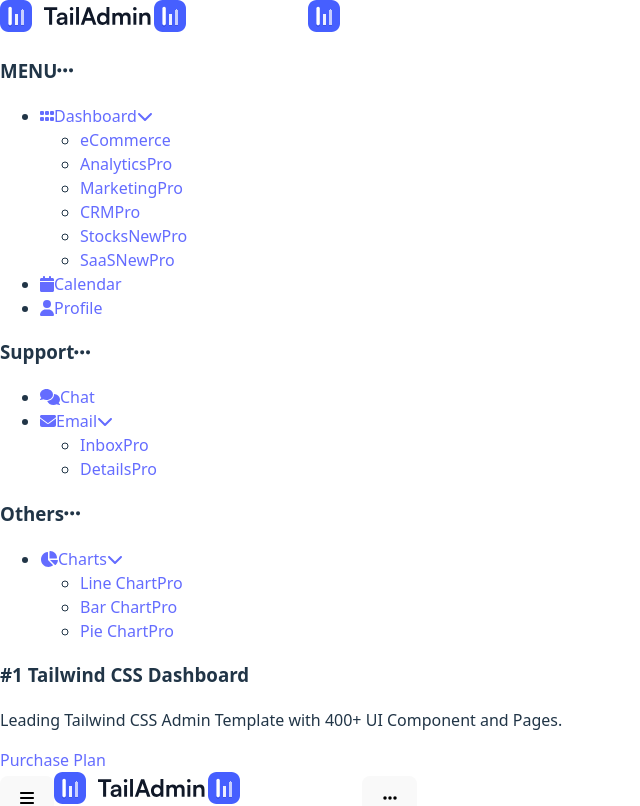
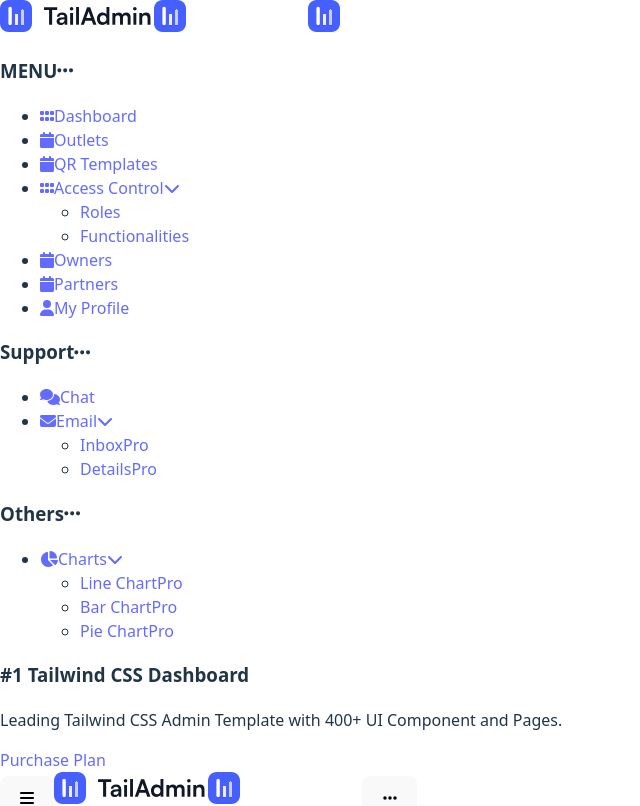
Before and after one commit to Sugatraj/MM-Admin-Dashboard-V2, a React (Vite) app: page /view-outlet in a window 1280 px wide. Shown: the top 806 px of the page, without its empty margins (0-640 px from the left). Built offline with nearby package versions, Linux system fonts and the light colour scheme; the HTML template or start-up script is replaced by a standard one.

Commit message:
Refactor Sidebar component: update menu structure and item paths for improved navigation and clarity. Enhance layout consistency by standardizing JSX formatting and icon usage across menu items.

```diff
--- a/src/components/Sidebar.jsx
+++ b/src/components/Sidebar.jsx
@@ -1,6 +1,6 @@
-import React, { useState } from 'react';
-import { Link } from 'react-router-dom';
-import { FontAwesomeIcon } from '@fortawesome/react-fontawesome';
+import React, { useState } from "react";
+import { Link } from "react-router-dom";
+import { FontAwesomeIcon } from "@fortawesome/react-fontawesome";
 import {
   faGrip,
   faCalendar,
@@ -16,83 +16,124 @@
   faEnvelope,
   faFileInvoice,
   faEllipsis,
-  faChevronDown
-} from '@fortawesome/free-solid-svg-icons';
+  faChevronDown,
+} from "@fortawesome/free-solid-svg-icons";
 
 // Import your logo images
-import logoLight from '../assets/images/logo/logo.svg';
-import logoDark from '../assets/images/logo/logo-dark.svg';
-import logoIcon from '../assets/images/logo/logo-icon.svg';
+import logoLight from "../assets/images/logo/logo.svg";
+import logoDark from "../assets/images/logo/logo-dark.svg";
+import logoIcon from "../assets/images/logo/logo-icon.svg";
 
 const menuData = {
   MENU: [
+    // {
+    //   title: 'Dashboard',
+    //   icon: faGrip,
+    //   items: [
+    //     { name: 'eCommerce', path: '/', id: 'ecommerce' },
+    //     { name: 'Analytics', path: '/analytics', id: 'analytics', pro: true },
+    //     { name: 'Marketing', path: '/marketing', id: 'marketing', pro: true },
+    //     { name: 'CRM', path: '/crm', id: 'crm', pro: true },
+    //     { name: 'Stocks', path: '/stocks', id: 'stocks', pro: true, new: true },
+    //     { name: 'SaaS', path: '/saas', id: 'saas', pro: true, new: true }
+    //   ]
+    // },
     {
-      title: 'Dashboard',
+      title: "Dashboard",
+      path: "/dashboard",
+      id: "dashboard",
+      icon: faGrip,
+    },
+    {
+      title: "Outlets",
+      path: "/outlets",
+      id: "outlets",
+      icon: faCalendar,
+    },
+    {
+      title: "QR Templates",
+      path: "/qr-templates",
+      id: "qr-templates",
+      icon: faCalendar,
+    },
+    {
+      title: "Access Control",
       icon: faGrip,
       items: [
-        { name: 'eCommerce', path: '/', id: 'ecommerce' },
-        { name: 'Analytics', path: '/analytics', id: 'analytics', pro: true },
-        { name: 'Marketing', path: '/marketing', id: 'marketing', pro: true },
-        { name: 'CRM', path: '/crm', id: 'crm', pro: true },
-        { name: 'Stocks', path: '/stocks', id: 'stocks', pro: true, new: true },
-        { name: 'SaaS', path: '/saas', id: 'saas', pro: true, new: true }
-      ]
+        { name: "Roles", path: "/", id: "ecommerce" },
+        { name: "Functionalities", path: "/analytics", id: "analytics" },
+      ],
     },
     {
-      title: 'Calendar',
-      path: '/calendar',
-      id: 'calendar',
-      icon: faCalendar
+      title: "Owners",
+      path: "/owners",
+      id: "owners",
+      icon: faCalendar,
     },
     {
-      title: 'Profile',
-      path: '/profile',
-      id: 'profile',
-      icon: faUser
-    }
+      title: "Partners",
+      path: "/partners",
+      id: "partners",
+      icon: faCalendar,
+    },
+    {
+      title: "My Profile",
+      path: "/profile",
+      id: "profile",
+      icon: faUser,
+    },
   ],
   Support: [
     {
-      title: 'Chat',
-      path: '/chat',
-      id: 'chat',
-      icon: faComments
+      title: "Chat",
+      path: "/chat",
+      id: "chat",
+      icon: faComments,
     },
     {
-      title: 'Email',
+      title: "Email",
       icon: faEnvelope,
       items: [
-        { name: 'Inbox', path: '/inbox', id: 'inbox', pro: true },
-        { name: 'Details', path: '/inbox-details', id: 'inboxDetails', pro: true }
-      ]
-    }
+        { name: "Inbox", path: "/inbox", id: "inbox", pro: true },
+        {
+          name: "Details",
+          path: "/inbox-details",
+          id: "inboxDetails",
+          pro: true,
+        },
+      ],
+    },
   ],
   Others: [
     {
-      title: 'Charts',
+      title: "Charts",
       icon: faChartPie,
       items: [
-        { name: 'Line Chart', path: '/line-chart', id: 'lineChart', pro: true },
-        { name: 'Bar Chart', path: '/bar-chart', id: 'barChart', pro: true },
-        { name: 'Pie Chart', path: '/pie-chart', id: 'pieChart', pro: true }
-      ]
-    }
-  ]
+        { name: "Line Chart", path: "/line-chart", id: "lineChart", pro: true },
+        { name: "Bar Chart", path: "/bar-chart", id: "barChart", pro: true },
+        { name: "Pie Chart", path: "/pie-chart", id: "pieChart", pro: true },
+      ],
+    },
+  ],
 };
 
 const Sidebar = ({ sidebarToggle = false }) => {
-  const [selected, setSelected] = useState('Dashboard');
-  const [page, setPage] = useState('ecommerce');
+  const [selected, setSelected] = useState("Dashboard");
+  const [page, setPage] = useState("ecommerce");
 
   const MenuGroup = ({ title, items }) => (
     <div>
       <h3 className="mb-4 text-xs leading-[20px] text-gray-400 uppercase">
-        <span className={`menu-group-title ${sidebarToggle ? 'lg:hidden' : ''}`}>
+        <span
+          className={`menu-group-title ${sidebarToggle ? "lg:hidden" : ""}`}
+        >
           {title}
         </span>
         <FontAwesomeIcon
           icon={faEllipsis}
-          className={`menu-group-icon mx-auto fill-current ${sidebarToggle ? 'lg:block hidden' : 'hidden'}`}
+          className={`menu-group-icon mx-auto fill-current ${
+            sidebarToggle ? "lg:block hidden" : "hidden"
+          }`}
         />
       </h3>
       <ul className="mb-6 flex flex-col gap-4">
@@ -110,39 +151,57 @@
     return (
       <li>
         <Link
-          to={item.path || '#'}
+          to={item.path || "#"}
           onClick={(e) => {
             if (!item.path || hasDropdown) e.preventDefault();
-            setSelected(selected === item.title ? '' : item.title);
+            setSelected(selected === item.title ? "" : item.title);
           }}
-          className={`menu-item group ${isActive ? 'menu-item-active' : 'menu-item-inactive'}`}
+          className={`menu-item group ${
+            isActive ? "menu-item-active" : "menu-item-inactive"
+          }`}
         >
           <FontAwesomeIcon
             icon={item.icon}
-            className={`menu-item-icon ${isActive ? 'menu-item-icon-active' : 'menu-item-icon-inactive'}`}
+            className={`menu-item-icon ${
+              isActive ? "menu-item-icon-active" : "menu-item-icon-inactive"
+            }`}
           />
 
-          <span className={`menu-item-text ${sidebarToggle ? 'lg:hidden' : ''}`}>
+          <span
+            className={`menu-item-text ${sidebarToggle ? "lg:hidden" : ""}`}
+          >
             {item.title}
           </span>
 
           {hasDropdown && (
             <FontAwesomeIcon
               icon={faChevronDown}
-              className={`menu-item-arrow ${isActive ? 'menu-item-arrow-active' : 'menu-item-arrow-inactive'} ${sidebarToggle ? 'lg:hidden' : ''}`}
+              className={`menu-item-arrow ${
+                isActive ? "menu-item-arrow-active" : "menu-item-arrow-inactive"
+              } ${sidebarToggle ? "lg:hidden" : ""}`}
             />
           )}
         </Link>
 
         {hasDropdown && (
-          <div className={`translate transform overflow-hidden ${isActive ? 'block' : 'hidden'}`}>
-            <ul className={`menu-dropdown mt-2 flex flex-col gap-1 pl-9 ${sidebarToggle ? 'lg:hidden' : 'flex'}`}>
+          <div
+            className={`translate transform overflow-hidden ${
+              isActive ? "block" : "hidden"
+            }`}
+          >
+            <ul
+              className={`menu-dropdown mt-2 flex flex-col gap-1 pl-9 ${
+                sidebarToggle ? "lg:hidden" : "flex"
+              }`}
+            >
               {item.items.map((subItem, idx) => (
                 <li key={idx}>
                   <Link
                     to={subItem.path}
                     className={`menu-dropdown-item group ${
-                      page === subItem.id ? 'menu-dropdown-item-active' : 'menu-dropdown-item-inactive'
+                      page === subItem.id
+                        ? "menu-dropdown-item-active"
+                        : "menu-dropdown-item-inactive"
                     }`}
                   >
                     {subItem.name}
@@ -167,19 +226,32 @@
   };
 
   return (
-    <aside className={`sidebar fixed top-0 left-0 z-9999 flex h-screen w-[290px] flex-col overflow-y-auto
+    <aside
+      className={`sidebar fixed top-0 left-0 z-9999 flex h-screen w-[290px] flex-col overflow-y-auto
                       border-r border-gray-200 bg-white px-5 transition-all duration-300
-                      ${sidebarToggle ? 'translate-x-0 lg:w-[90px]' : '-translate-x-full'}
-                      lg:static lg:translate-x-0 dark:border-gray-800 dark:bg-black`}>
+                      ${
+                        sidebarToggle
+                          ? "translate-x-0 lg:w-[90px]"
+                          : "-translate-x-full"
+                      }
+                      lg:static lg:translate-x-0 dark:border-gray-800 dark:bg-black`}
+    >
       {/* Sidebar Header */}
-      <div className={`sidebar-header flex items-center gap-2 pt-8 pb-7 ${sidebarToggle ? 'justify-center' : 'justify-between'}`}>
+      <div
+        className={`sidebar-header flex items-center gap-2 pt-8 pb-7 ${
+          sidebarToggle ? "justify-center" : "justify-between"
+        }`}
+      >
         <Link to="/">
-          <span className={`logo ${sidebarToggle ? 'hidden' : ''}`}>
+          <span className={`logo ${sidebarToggle ? "hidden" : ""}`}>
             <img className="dark:hidden" src={logoLight} alt="Logo" />
             <img className="hidden dark:block" src={logoDark} alt="Logo" />
           </span>
-          <img className={`logo-icon ${sidebarToggle ? 'lg:block' : 'hidden'}`}
-               src={logoIcon} alt="Logo" />
+          <img
+            className={`logo-icon ${sidebarToggle ? "lg:block" : "hidden"}`}
+            src={logoIcon}
+            alt="Logo"
+          />
         </Link>
       </div>
 
@@ -193,19 +265,23 @@
       </div>
 
       {/* Promo Box */}
-      <div className={`mx-auto mb-10 w-full max-w-60 rounded-2xl bg-gray-50 px-4 py-5 text-center
-                      dark:bg-white/[0.03] ${sidebarToggle ? 'lg:hidden' : ''}`}>
+      <div
+        className={`mx-auto mb-10 w-full max-w-60 rounded-2xl bg-gray-50 px-4 py-5 text-center
+                      dark:bg-white/[0.03] ${sidebarToggle ? "lg:hidden" : ""}`}
+      >
         <h3 className="mb-2 font-semibold text-gray-900 dark:text-white">
           #1 Tailwind CSS Dashboard
         </h3>
         <p className="text-theme-sm mb-4 text-gray-500 dark:text-gray-400">
           Leading Tailwind CSS Admin Template with 400+ UI Component and Pages.
         </p>
-        <a href="https://tailadmin.com/pricing"
-           target="_blank"
-           rel="nofollow"
-           className="bg-brand-500 text-theme-sm hover:bg-brand-600 flex items-center justify-center
-                    rounded-lg p-3 font-medium text-white">
+        <a
+          href="https://tailadmin.com/pricing"
+          target="_blank"
+          rel="nofollow"
+          className="bg-brand-500 text-theme-sm hover:bg-brand-600 flex items-center justify-center
+                    rounded-lg p-3 font-medium text-white"
+        >
           Purchase Plan
         </a>
       </div>
```
